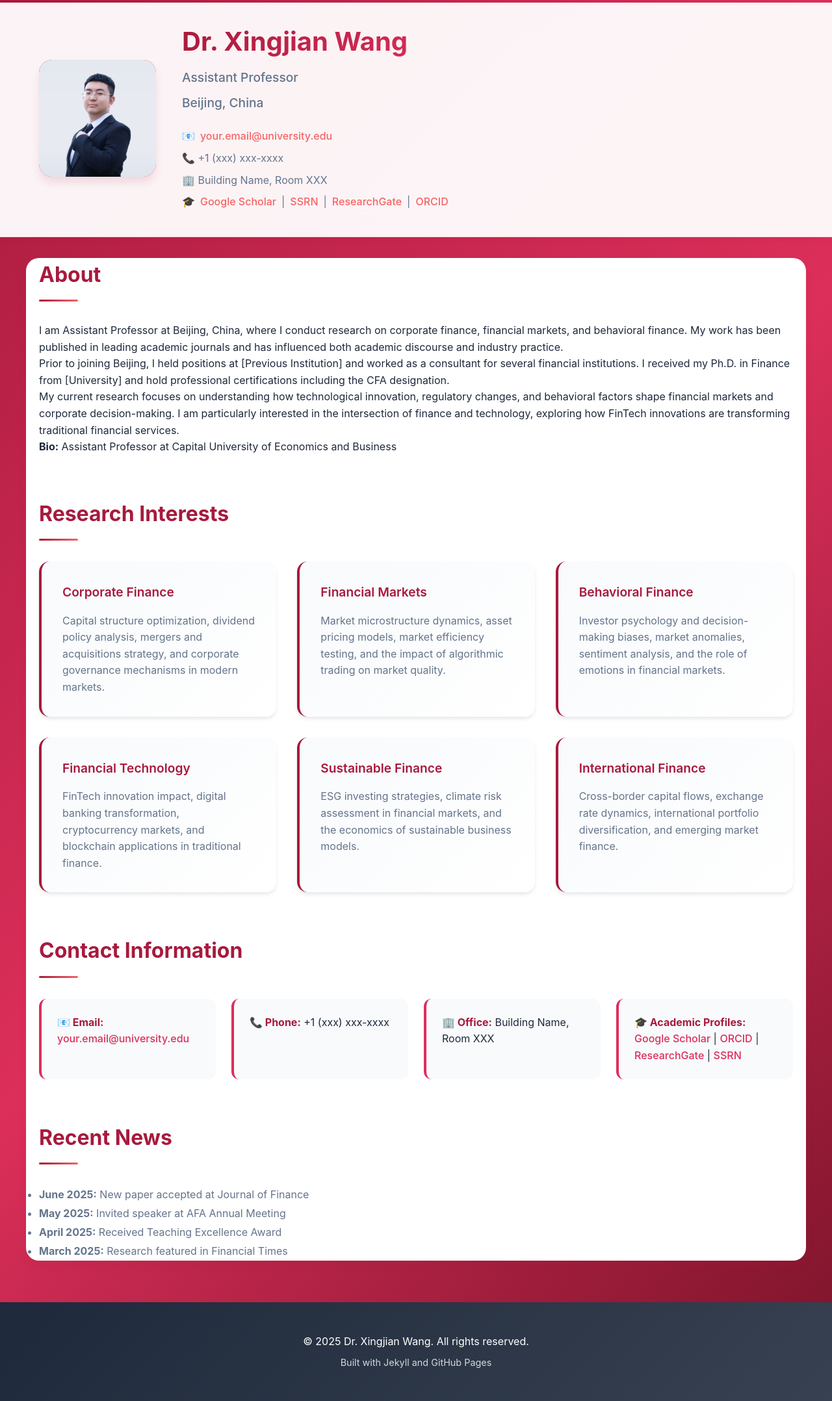
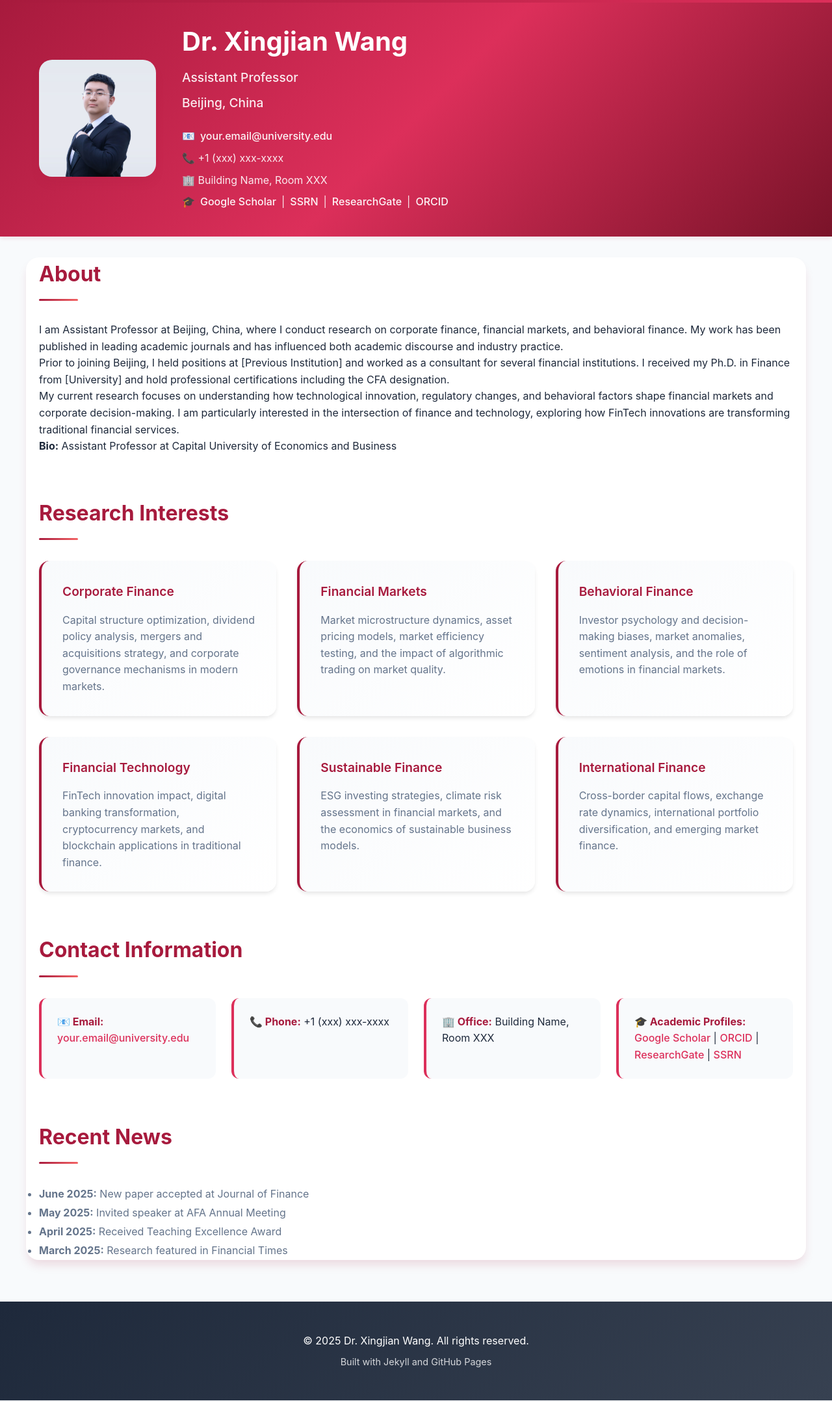
Before and after one commit to Victor-finance/Victor-finance.github.io, a Jekyll site: the page built from index.md, in a window 1280 px wide. Shown: the whole page at 65% size. Built offline with Jekyll 4.4.1, drawn with Linux system fonts in a browser that asks for light colours; our own code applies the rules of GitHub Pages for plain Markdown files.

Commit message:
Update default.html

```diff
--- a/_layouts/default.html
+++ b/_layouts/default.html
@@ -37,7 +37,7 @@ layout: default
             font-family: 'Inter', -apple-system, BlinkMacSystemFont, 'Segoe UI', sans-serif;
             line-height: 1.6;
             color: var(--text-dark);
-            background: linear-gradient(135deg, #a71a3d 0%, #dc2f5a 50%, #7a1329 100%);
+            background: #f8fafc;
             min-height: 100vh;
         }
 
@@ -49,9 +49,8 @@ layout: default
 
         /* Header */
         header {
-            background: rgba(255, 255, 255, 0.95);
-            backdrop-filter: blur(20px);
-            border-bottom: 1px solid var(--border-color);
+            background: linear-gradient(135deg, #a71a3d 0%, #dc2f5a 50%, #7a1329 100%);
+            color: white;
             padding: 2rem 0;
             margin-bottom: 2rem;
             box-shadow: var(--card-shadow);
@@ -81,16 +80,13 @@ layout: default
             font-size: 2.5rem;
             margin-bottom: 0.5rem;
             font-weight: 700;
-            background: linear-gradient(135deg, var(--primary-color), var(--primary-light));
-            -webkit-background-clip: text;
-            -webkit-text-fill-color: transparent;
-            background-clip: text;
+            color: white;
         }
 
         .title {
             font-size: 1.2rem;
             margin-bottom: 0.5rem;
-            color: var(--text-light);
+            color: rgba(255, 255, 255, 0.9);
             font-weight: 500;
         }
 
@@ -103,11 +99,11 @@ layout: default
             display: flex;
             align-items: center;
             gap: 0.5rem;
-            color: var(--text-light);
+            color: rgba(255, 255, 255, 0.9);
         }
 
         .contact-info a {
-            color: var(--accent-color);
+            color: rgba(255, 255, 255, 0.95);
             text-decoration: none;
             font-weight: 500;
         }
```
